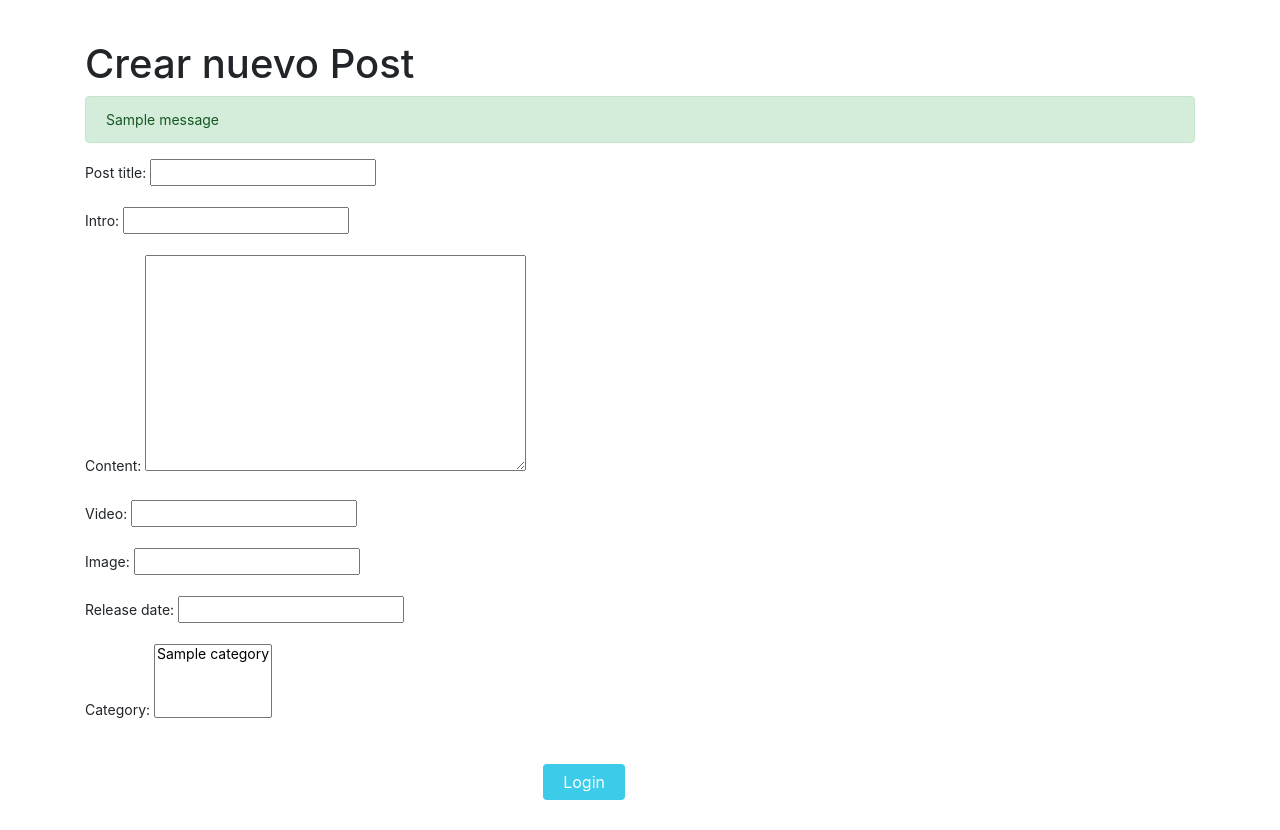
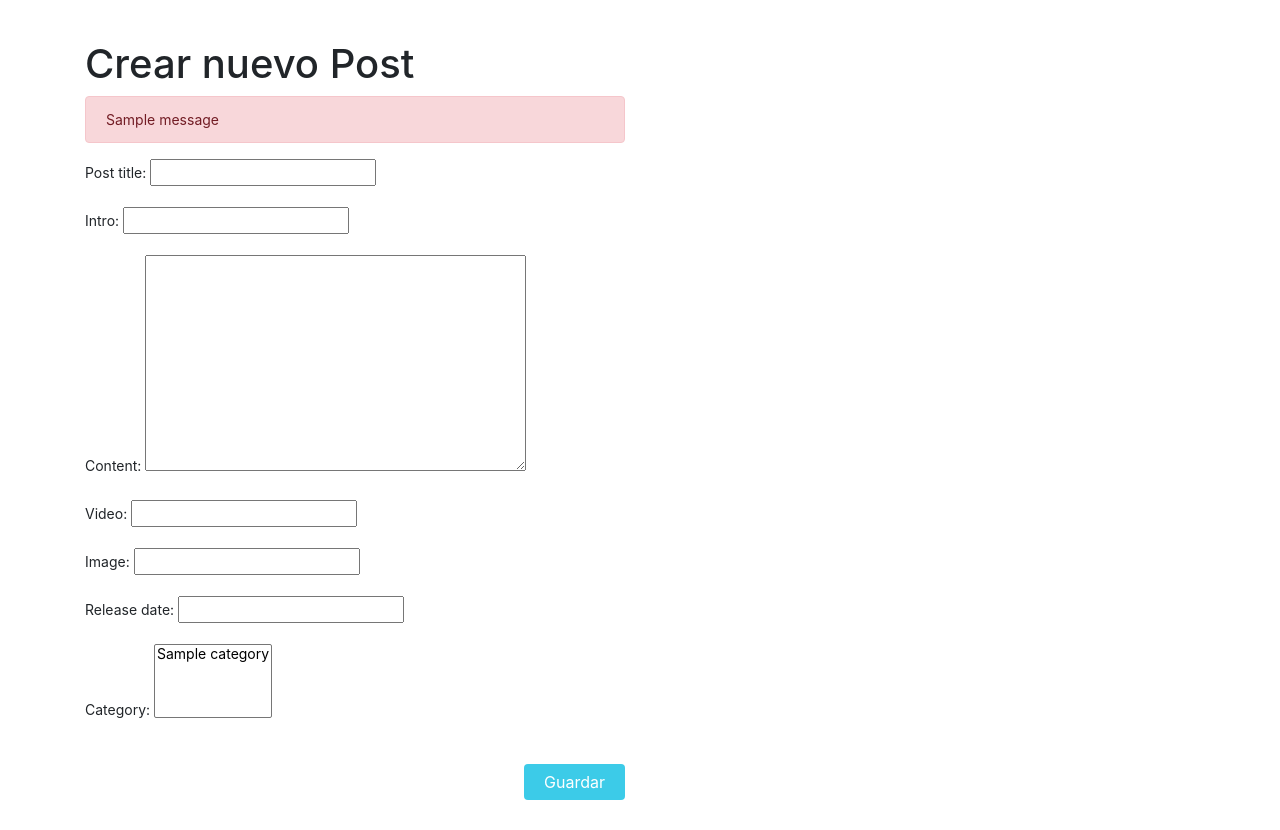
Before and after one commit to agdwm/08_KC_Python_Django_Entrega, a Django app: page /new-post/ in a window 1280 px wide. Shown: the part 74-904 px from the top of the page. Run offline with Django 3.2, Linux system fonts and the light colour scheme; a user stored in the database is signed in; tables that the repository leaves empty hold one stand-in row (values such as "Sample post"); one stand-in notice (Sample message) is shown; some libraries are stand-ins or nearby versions.

Commit message:
Modified function to Create a New Post

```diff
--- a/WORDPLEASE/src/blogs/templates/includes/posts_list.html
+++ b/WORDPLEASE/src/blogs/templates/includes/posts_list.html
@@ -9,7 +9,7 @@
                         <h6 class="post-card_title truncated-text">{{ post.post_title }}</h6>
                         {% if post.image %}
                             <div class="post-card_frame">
-                                <img src="{{ post.image }}" alt="{{ post.post_title }}" title="{{ post.post_title }}">
+                                <img src="{{ post.image }}" alt="{{ post.post_title }}" title="{{ post.post_title }}" class="img-fluid">
                             </div>
 
                             <figcaption>{{ post.intro }}</figcaption>
@@ -19,7 +19,7 @@
                             </div>
                         {% else %}
                             <div class="post-card_frame">
-                                <img src="{% static 'images/img_default.png'%}">
+                                <img src="{% static 'images/img_default.png'%}" class="img-fluid">
                             </div>
                             <figcaption><p>{{ post.intro }}</p></figcaption>
                         {% endif %}
--- a/WORDPLEASE/src/blogs/templates/post_form.html
+++ b/WORDPLEASE/src/blogs/templates/post_form.html
@@ -6,24 +6,23 @@
 
     <h1>Crear nuevo Post</h1>
 
-    {% if messages %}
-        {% for message in messages %}
-            {% autoescape off %}
-            <div class="alert alert-success">{{ message }}</div>
-            {% endautoescape %}
-        {% endfor %}
-    {% endif %}
-
-    <section class="create-post">
+     <section class="create-post">
         <div class="row">
             <div class="col-md-7 col-lg-6">
+
+                {% if messages %}
+                    {% for message in messages %}
+                        <div class="alert alert-danger">{{ message }}</div>
+                    {% endfor %}
+                {% endif %}
+
                 <form method="post" novalidate>
                     {% csrf_token %}
 
                     {{ form.as_p }}
 
                     <div class="login-form_submit">
-                        <button type="submit" class="btn btn-primary">Login</button>
+                        <button type="submit" class="btn btn-primary">Guardar</button>
                     </div>
                 </form>
             </div>
--- a/WORDPLEASE/src/blogs/views.py
+++ b/WORDPLEASE/src/blogs/views.py
@@ -35,7 +35,6 @@ class PostListByAuthorView(ListView):
         current_autor = self.kwargs.get('autor')
         return Post.objects.filter(blog__user__username=current_autor).order_by("-release_date")
 
-
 class PostDetailView(DetailView):
 
     model = Post
@@ -66,15 +65,15 @@ class CreatePostView(LoginRequiredMixin, View):
 
     def post(self, request):
         post = Post()
-        current_user = post.user
-        post.user = request.user #Asignamos al post el usuario autenticado
-        post.blog = Blog.objects.get(user=current_user) # Asignamos el post al blog del usuario autenticado
+
+        # Asignamos el post al blog del usuario autenticado
+        post.blog = Blog.objects.get(user=request.user)
         form = PostForm(request.POST, instance=post)
 
         if form.is_valid():
             post = form.save()
             form = PostForm()
-            url = reverse("post_detail_page", args=[post.user, post.pk])
+            url = reverse("post_detail_page", args=[request.user, post.pk])
             message = "¡Post creado con éxito!"
             message += '<a href={0}> Ver post </a>'.format(url)
             messages.success(request, message)
```
